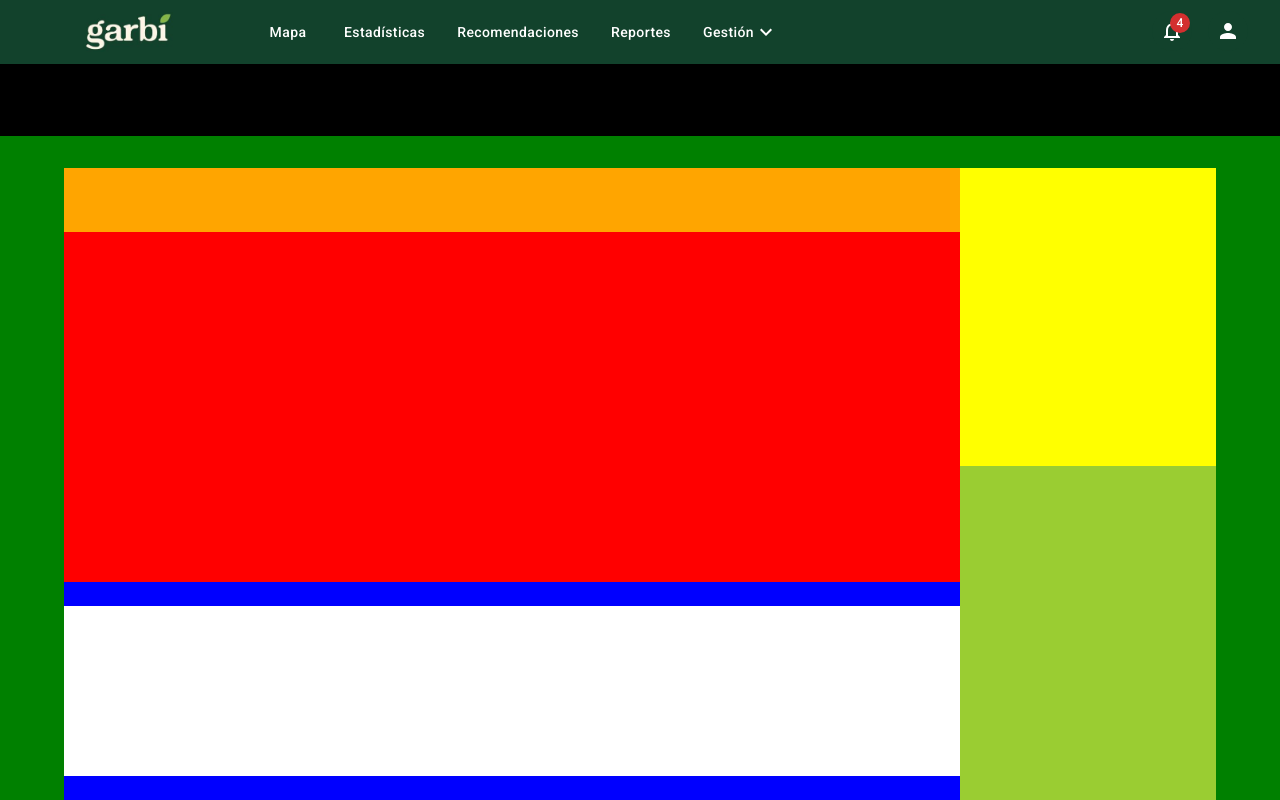
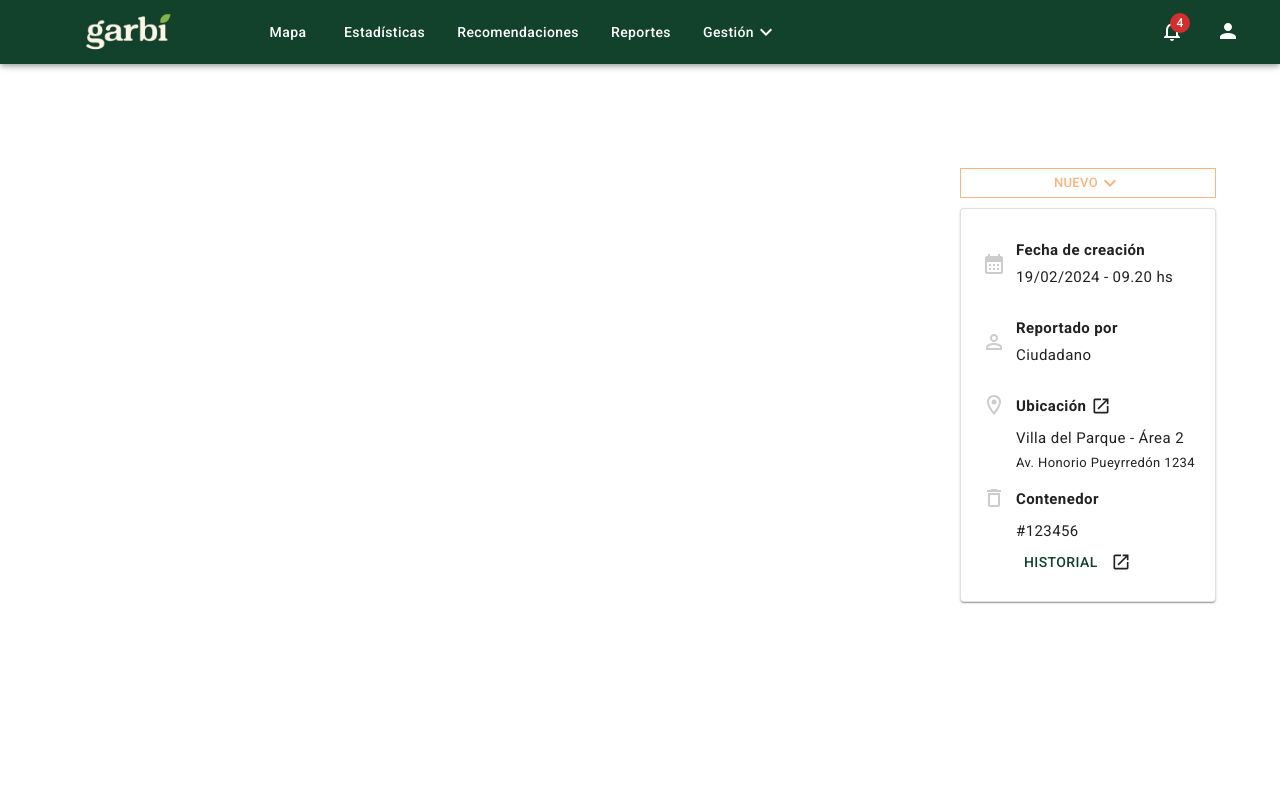
Before and after one commit to SofiaPalmieri/garbi-front, a React (Vite) app: page /reportes/detalles in a window 1280 px wide. Built offline with nearby package versions, Linux system fonts and the light colour scheme.

Commit message:
Added report detail

```diff
--- /dev/null
+++ b/src/pages/ReportDetails/ReportDetails.jsx
@@ -0,0 +1,315 @@
+import {
+  Box
+} from '@mui/system';
+import {
+  Button, Paper, Typography
+} from '@mui/material';
+import ExpandMoreIcon from '@mui/icons-material/ExpandMore';
+import CalendarMonthIcon from '@mui/icons-material/CalendarMonth';
+import PersonOutlineOutlinedIcon from '@mui/icons-material/PersonOutlineOutlined';
+import RoomOutlinedIcon from '@mui/icons-material/RoomOutlined';
+import OpenInNewOutlinedIcon from '@mui/icons-material/OpenInNewOutlined';
+import DeleteOutlineOutlinedIcon from '@mui/icons-material/DeleteOutlineOutlined';
+
+const colors = {
+  NEW: '#EF6C0080',
+  REVIEW: '#2196F3',
+  SOLVED: '#2E7D3280',
+};
+
+const getColor = (state) => {
+  if (state === 'NUEVO') {
+    return colors.NEW;
+  } else if (state === 'EN REVISIÓN') {
+    return colors.REVIEW;
+  } else {
+    return colors.SOLVED;
+  }
+};
+
+export const ReportDetails = ({
+  state, date, reportedBy, neighborhood, address, containerID
+}) => {
+  return (
+    <Box
+      sx={{
+        width: '100%'
+      }}
+    >
+      <Button
+        variant='outlined'
+        color='warning'
+        size='small'
+        sx={{
+          color: getColor(state),
+          width: '100%',
+          height: '30px',
+          padding: '4px 10px',
+          gap: '0px',
+          borderRadius: 'var(--borderRadius)',
+          border: '1px solid',
+          opacity: 1
+        }}
+      >
+        {state}
+        <ExpandMoreIcon
+          sx={{
+            color: getColor(state)
+          }}
+        />
+      </Button>
+
+      <Paper
+        sx={{
+          width: '100%',
+          height: '394px',
+          gap: '48px',
+          border: '1px solid',
+          marginTop: '10px',
+          borderColor: '#0000001F',
+          padding: '16px',
+        }}
+      >
+        <Box
+          sx={{
+            display: 'flex',
+            alignItems: 'center',
+            gap: '10px',
+            padding: '12px 5px',
+            width: '288px',
+            height: '78px',
+          }}
+        >
+          <CalendarMonthIcon
+            sx={{
+              color: '#2121213B',
+            }}
+          />
+          <Box>
+            <Typography
+              sx={{
+                fontFamily: 'Roboto',
+                fontSize: '15px',
+                fontWeight: '600',
+                lineHeight: '26.56px',
+                letterSpacing: '0.4px',
+                textAlign: 'left',
+              }}
+            >
+              Fecha de creación
+            </Typography>
+            <Typography
+              sx={{
+                fontFamily: 'Roboto',
+                fontSize: '15px',
+                fontWeight: '400',
+                lineHeight: '26.56px',
+                letterSpacing: '0.4px',
+                textAlign: 'left',
+              }}
+            >
+              {date}
+            </Typography>
+          </Box>
+        </Box>
+
+        <Box
+          sx={{
+            display: 'flex',
+            alignItems: 'center',
+            gap: '10px',
+            padding: '12px 5px',
+            width: '288px',
+            height: '78px',
+          }}
+        >
+          <PersonOutlineOutlinedIcon
+            sx={{
+              color: '#2121213B',
+            }}
+          />
+          <Box>
+            <Typography
+              sx={{
+                fontFamily: 'Roboto',
+                fontSize: '15px',
+                fontWeight: '600',
+                lineHeight: '26.56px',
+                letterSpacing: '0.4px',
+                textAlign: 'left',
+              }}
+            >
+              Reportado por
+            </Typography>
+            <Typography
+              sx={{
+                fontFamily: 'Roboto',
+                fontSize: '15px',
+                fontWeight: '400',
+                lineHeight: '26.56px',
+                letterSpacing: '0.4px',
+                textAlign: 'left',
+              }}
+            >
+              {reportedBy}
+            </Typography>
+          </Box>
+        </Box>
+
+        <Box
+          sx={{
+            display: 'flex',
+            alignItems: 'flex-start',
+            gap: '10px',
+            padding: '12px 5px',
+            width: '288px',
+            height: '78px',
+          }}
+        >
+          <RoomOutlinedIcon
+            sx={{
+              color: '#2121213B',
+            }}
+          />
+          <Box>
+            <Box
+              sx={{
+                display: 'flex',
+                alignItems: 'center'
+              }}
+            >
+              <Typography
+                sx={{
+                  fontFamily: 'Roboto',
+                  fontSize: '15px',
+                  fontWeight: '600',
+                  lineHeight: '26.56px',
+                  letterSpacing: '0.4px',
+                  textAlign: 'left',
+                  display: 'flex',
+                  alignItems: 'center',
+                }}
+              >
+                Ubicación
+                <OpenInNewOutlinedIcon
+                  sx={{
+                    width: '20px',
+                    height: '20px',
+                    marginLeft: '5px',
+                  }}
+                />
+              </Typography>
+            </Box>
+            <Typography
+              sx={{
+                fontFamily: 'Roboto',
+                fontSize: '15px',
+                fontWeight: '400',
+                lineHeight: '26.56px',
+                letterSpacing: '0.4px',
+                textAlign: 'left',
+                marginTop: '5px',
+              }}
+            >
+              {neighborhood}
+            </Typography>
+            <Typography
+              sx={{
+                fontFamily: 'Roboto',
+                fontSize: '13px',
+                fontWeight: '400',
+                lineHeight: '23.24px',
+                letterSpacing: '0.4px',
+                textAlign: 'left',
+                marginTop: '0px',
+              }}
+            >
+              {address}
+            </Typography>
+          </Box>
+        </Box>
+
+        <Box
+          sx={{
+            display: 'flex',
+            alignItems: 'flex-start',
+            gap: '10px',
+            padding: '12px 5px',
+            width: '288px',
+            height: '78px',
+            marginTop:'15px'
+          }}
+        >
+          <DeleteOutlineOutlinedIcon
+            sx={{
+              color: '#2121213B',
+            }}
+          />
+          <Box>
+            <Box
+              sx={{
+                display: 'flex',
+                alignItems: 'center'
+              }}
+            >
+              <Typography
+                sx={{
+                  fontFamily: 'Roboto',
+                  fontSize: '15px',
+                  fontWeight: '600',
+                  lineHeight: '26.56px',
+                  letterSpacing: '0.4px',
+                  textAlign: 'left',
+                  display: 'flex',
+                  alignItems: 'center',
+                }}
+              >
+                Contenedor
+              </Typography>
+            </Box>
+            <Typography
+              sx={{
+                fontFamily: 'Roboto',
+                fontSize: '15px',
+                fontWeight: '400',
+                lineHeight: '26.56px',
+                letterSpacing: '0.4px',
+                textAlign: 'left',
+                marginTop: '5px',
+              }}
+            >
+              {containerID}
+            </Typography>
+            <Box
+              sx={{
+                display: 'flex',
+                alignItems: 'center'
+              }}
+            >
+              <Button
+                sx={{
+                  color: '#12422C',
+                  fontFamily: 'Roboto',
+                  fontSize: '14px',
+                  fontWeight: '500',
+                  lineHeight: '24px',
+                  letterSpacing: '0.4px',
+                  textAlign: 'left',
+                }}
+              >
+                HISTORIAL
+              </Button>
+              <OpenInNewOutlinedIcon
+                sx={{
+                  width: '20px',
+                  height: '20px',
+                  marginLeft: '5px',
+                }}
+              />
+            </Box>
+          </Box>
+        </Box>
+      </Paper>
+    </Box>
+  );
+};
--- a/src/pages/ReportDetails/ReportDetailsPage.jsx
+++ b/src/pages/ReportDetails/ReportDetailsPage.jsx
@@ -1,6 +1,10 @@
 import {
   Box
 } from '@mui/system'
+
+import {
+  ReportDetails
+} from './ReportDetails'
 
 export const ReportDetailsPage = () => {
   return (
@@ -8,7 +12,7 @@ export const ReportDetailsPage = () => {
       sx={{
         height: '100%',
         width: '100%',
-        backgroundColor: 'red',
+        backgroundColor: 'white',
         display: 'flex',
         flexDirection: 'column'
       }}
@@ -17,15 +21,13 @@ export const ReportDetailsPage = () => {
         sx={{
           height: '4.5rem',
           width: 1,
-          backgroundColor: 'black'
+          backgroundColor: 'white'
         }}
-      >
-        Bread
-      </Box>
+      />
       <Box
         sx={{
           flex: 1,
-          backgroundColor: 'green',
+          backgroundColor: 'white',
           padding: '2rem 4rem 0'
         }}
       >
@@ -33,14 +35,15 @@ export const ReportDetailsPage = () => {
           sx={{
             width: 1,
             height: '100%',
-            backgroundColor: 'aquamarine'
+            backgroundColor: 'white'
           }}
         >
+
           <Box
             sx={{
               height: 1,
               width: 1,
-              backgroundColor: 'yellowgreen',
+              backgroundColor: 'white',
               display: 'flex'
             }}
           >
@@ -48,7 +51,7 @@ export const ReportDetailsPage = () => {
               sx ={{
                 height: 1,
                 flex: 1,
-                backgroundColor: 'blue',
+                backgroundColor: 'white',
                 display: 'flex',
                 flexDirection: 'column',
                 pb: '1.5rem'
@@ -57,13 +60,13 @@ export const ReportDetailsPage = () => {
             >
               <Box
                 sx = {{
-                  backgroundColor: 'orange',
+                  backgroundColor: 'white',
                   height: '4rem',
                 }}
               />
               <Box
                 sx  ={{
-                  backgroundColor: 'red',
+                  backgroundColor: 'white',
                   height: '21.875rem',
                   mb: '1.5rem'
                 }}
@@ -79,10 +82,19 @@ export const ReportDetailsPage = () => {
               sx={{
                 width: '16rem',
                 height: '18.625rem', // borrar
-                backgroundColor: 'yellow'
+                backgroundColor: 'white'
               }}
 
             >
+              <ReportDetails
+                state='NUEVO'
+                date='19/02/2024 - 09.20 hs'
+                reportedBy='Ciudadano'
+                neighborhood='Villa del Parque - Área 2'
+                address='Av. Honorio Pueyrredón 1234'
+                containerID='#123456'
+              />
+
               {/* {code here....} */}
             </Box>
           </Box>
```
